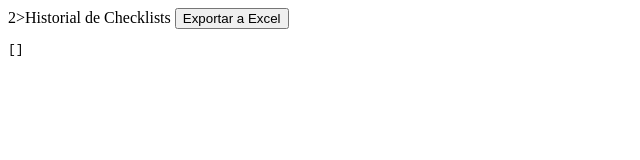
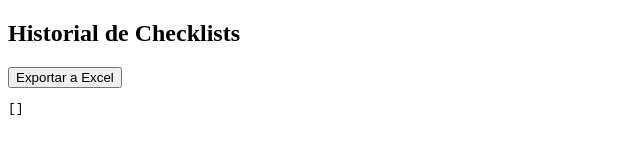
Before and after one commit to SaintOrlandoM/checklists-planta, a plain HTML site: page history.html in a window 1280 px wide. Shown: the whole page, without its empty margins (0-640 px from the left). Drawn offline with Linux system fonts and the light colour scheme.

Commit message:
Corrección final scripts HTML

```diff
--- a/history.html
+++ b/history.html
@@ -1,7 +1,12 @@
 <!DOCTYPE html>
 <html lang="es">
 <head>
- 2>Historial de Checklists</h2>  <meta charset="UTF-8">
+  <meta charset="UTF-8">
+  <title>Historial</title>
+</head>
+<body>
+
+<h2>Historial de Checklists</h2>
 
 <button onclick="exportar()">Exportar a Excel</button>
 
@@ -11,6 +16,3 @@
 
 </body>
 </html>
-  <title>Historial</title>
-</head>
-<body>
```
Also changed, not shown: checklist.html (+0 -1 lines), index.html (+3 -6 lines).
